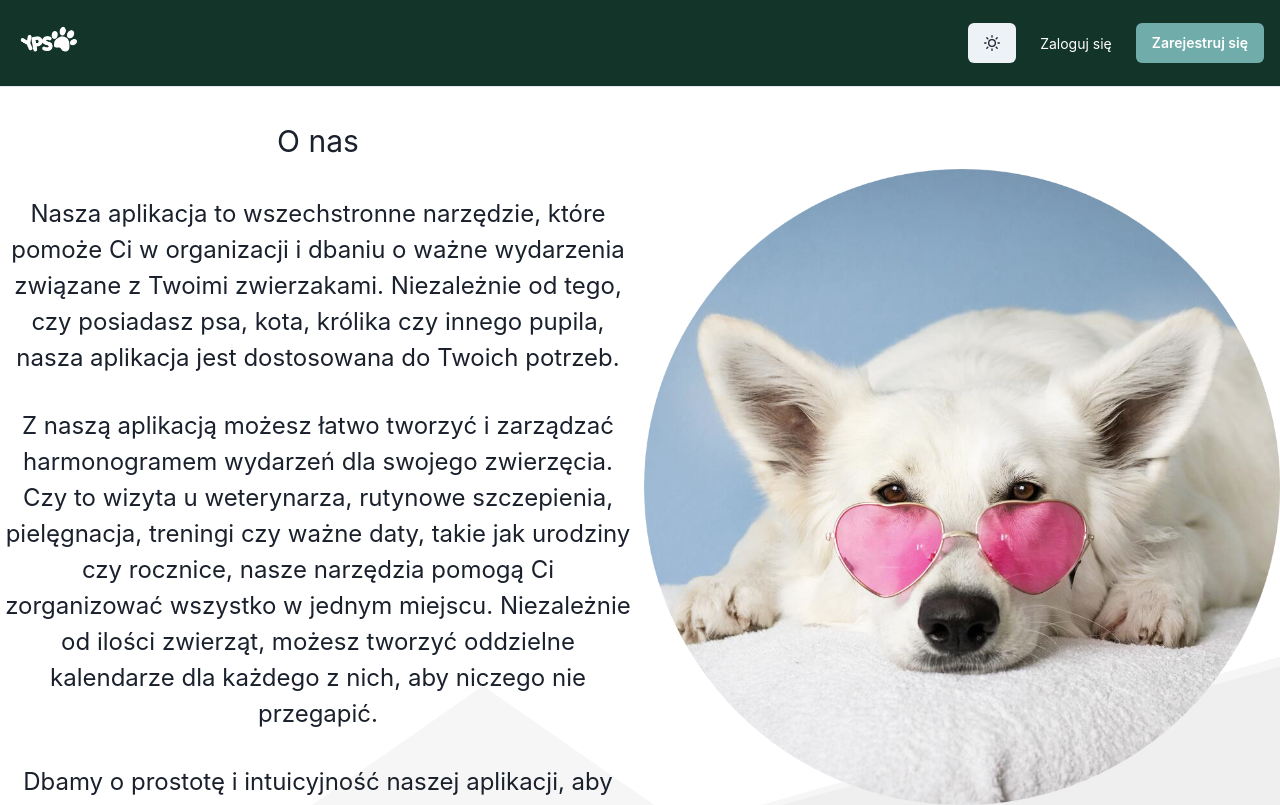
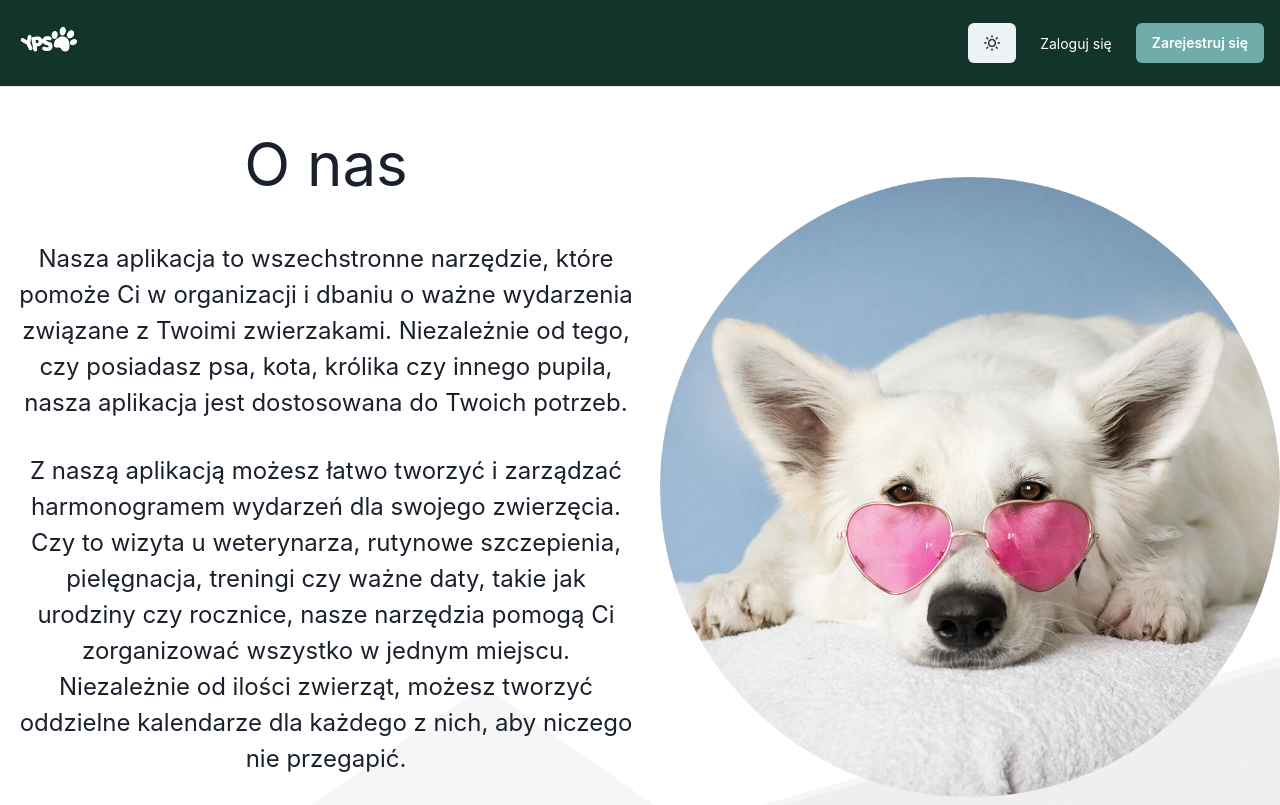
Before and after one commit to kczmrz/YourPetStory, a Next.js app: page /about in a window 1280 px wide. Shown: the top 805 px of the page. Built offline with nearby package versions, Linux system fonts and the light colour scheme.

Commit message:
Fix issue with extra small devices displaying

```diff
--- a/src/components/aboutPage/AboutPageComponent.tsx
+++ b/src/components/aboutPage/AboutPageComponent.tsx
@@ -8,8 +8,8 @@ export default function AboutPageComponent()
     return(<>
             <Center h={"100%"}>
                 <Stack display={"flex"} direction={{lg: 'row', md: 'column', sm: 'column'}} h={"100%"}>
-                    <Stack w={"50%"} direction={"column"} alignItems={"center"} textAlign={"center"} fontSize={"2xl"} gap={"2rem"} mt={"2rem"} width={{lg: "50%", md: "100%"}}>
-                        <Text fontSize={"3xl"}>
+                    <Stack w={{lg: "50%", md: "100%", sm: "100%"}} direction={"column"} alignItems={"center"} textAlign={"center"} fontSize={"2xl"} gap={"2rem"} mt={"2rem"} marginLeft={"1rem"} marginRight={"1rem"}>
+                        <Text fontSize={"6xl"}>
                             O nas
                         </Text>
                         <Text>
@@ -30,7 +30,7 @@ export default function AboutPageComponent()
                         </Button>
                         </Link>
                     </Stack>
-                    <Box width={{lg: "50%", md: "100%"}} display={"flex"} alignItems={"center"} justifyContent={"center"}>
+                    <Box w={{lg: "50%", md: "100%"}} display={{lg: "flex", xsm: "none"}} alignItems={"center"} justifyContent={"center"}>
                         <Image src={indexdog} alt=""/>
                     </Box>
                 </Stack>
--- a/src/pages/_app.tsx
+++ b/src/pages/_app.tsx
@@ -16,6 +16,7 @@ const colors = {
 export const theme = extendTheme({
   colors: {colors},
    breakpoints: {
+    xsm: '15em', //
     sm: '30em', // 480px
     md: '48em', // 768px
     lg: '62em', // 992px
```
